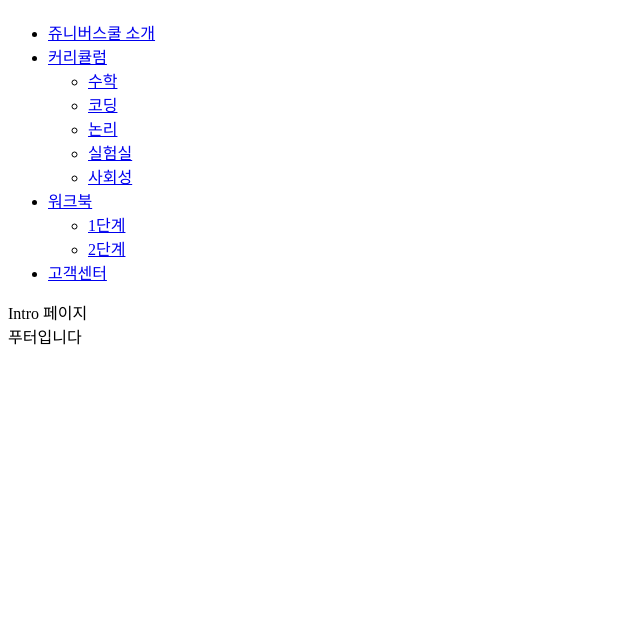
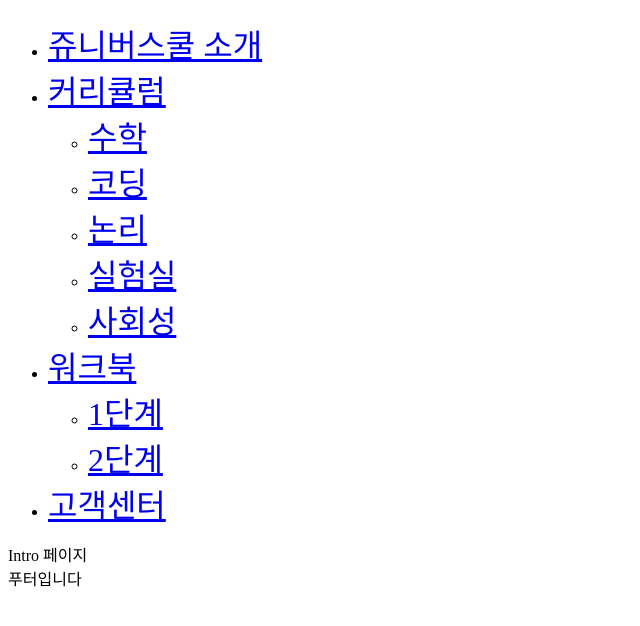
Before and after one commit to horingring/prac-juniver-school, a Vue app: page / in a window 1280 px wide. Shown: the top 626 px of the page, without its empty margins (0-640 px from the left). Built offline with nearby package versions, Linux system fonts and the light colour scheme.

Commit message:
[config] CSS 파일 연결

```diff
--- a/src/App.vue
+++ b/src/App.vue
@@ -16,3 +16,7 @@ export default {
   },
 };
 </script>
+
+<style>
+@import '@/assets/styles/index.css';
+</style>
--- a/src/assets/styles/index.css
+++ b/src/assets/styles/index.css
@@ -0,0 +1,3 @@
+a {
+  font-size: 2em;
+}
```
